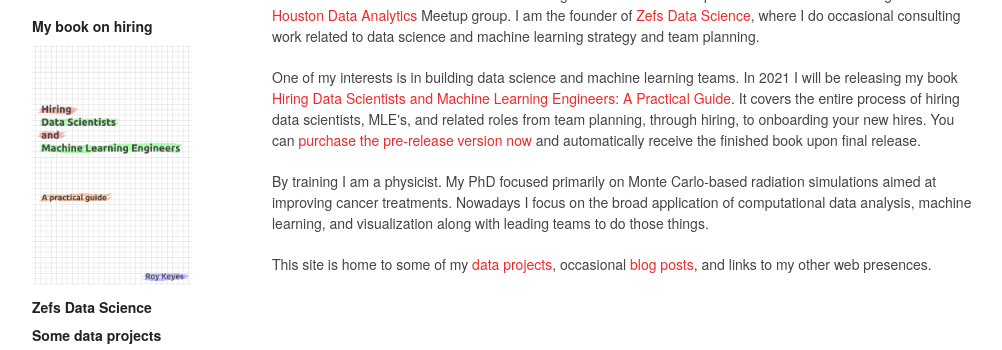
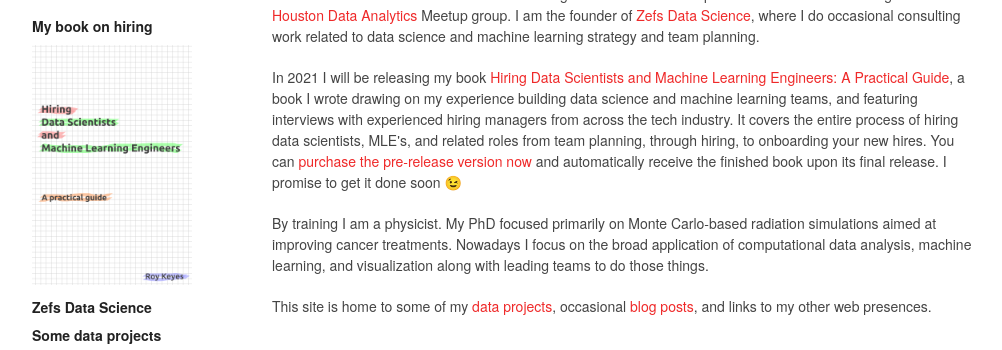
Before and after one commit to roycoding/roycoding.github.io, a plain HTML site: page index.html in a window 1280 px wide. Shown: the part 97-447 px from the top of the page, without its empty margins (138-1140 px from the left). Drawn offline with Linux system fonts and the light colour scheme.

Commit message:
Reworked book section

```diff
--- a/index.html
+++ b/index.html
@@ -89,7 +89,7 @@
 
     <div class="twelve columns offset-by-one content">
         <p>My name is Roy and I'm a data scientist, machine learning engineer, and team leader in Houston, Texas. I have built and led data science and machine learning teams at several companies and am also the co-organizer of the <a href="https://www.meetup.com/Houston-Data-Analytics-Meetup/">Houston Data Analytics</a> Meetup group. I am the founder of <a href="https://zefsdata.com">Zefs Data Science</a>, where I do occasional consulting work related to data science and machine learning strategy and team planning.</p>
-        <p>One of my interests is in building data science and machine learning teams. In 2021 I will be releasing my book <a href="http://dshiring.com">Hiring Data Scientists and Machine Learning Engineers: A Practical Guide</a>. It covers the entire process of hiring data scientists, MLE's, and related roles from team planning, through hiring, to onboarding your new hires. You can <a href="http://dshiring.com">purchase the pre-release version now</a> and automatically receive the finished book upon final release.</p>
+        <p>In 2021 I will be releasing my book <a href="http://dshiring.com">Hiring Data Scientists and Machine Learning Engineers: A Practical Guide</a>, a book I wrote drawing on my experience building data science and machine learning teams, and featuring interviews with experienced hiring managers from across the tech industry. It covers the entire process of hiring data scientists, MLE's, and related roles from team planning, through hiring, to onboarding your new hires. You can <a href="http://dshiring.com">purchase the pre-release version now</a> and automatically receive the finished book upon its final release. I promise to get it done soon 😉</p>
         <p>By training I am a physicist. My PhD focused primarily on Monte Carlo-based radiation simulations aimed at improving cancer treatments. Nowadays I focus on the broad application of computational data analysis, machine learning, and visualization along with leading teams to do those things.</p>
         <p>This site is home to some of my <a href="https://roycoding.com/data/">data projects</a>, occasional <a href="https://roycoding.com/blog/">blog posts</a>, and links to my other web presences.</p>
     </div>
```
